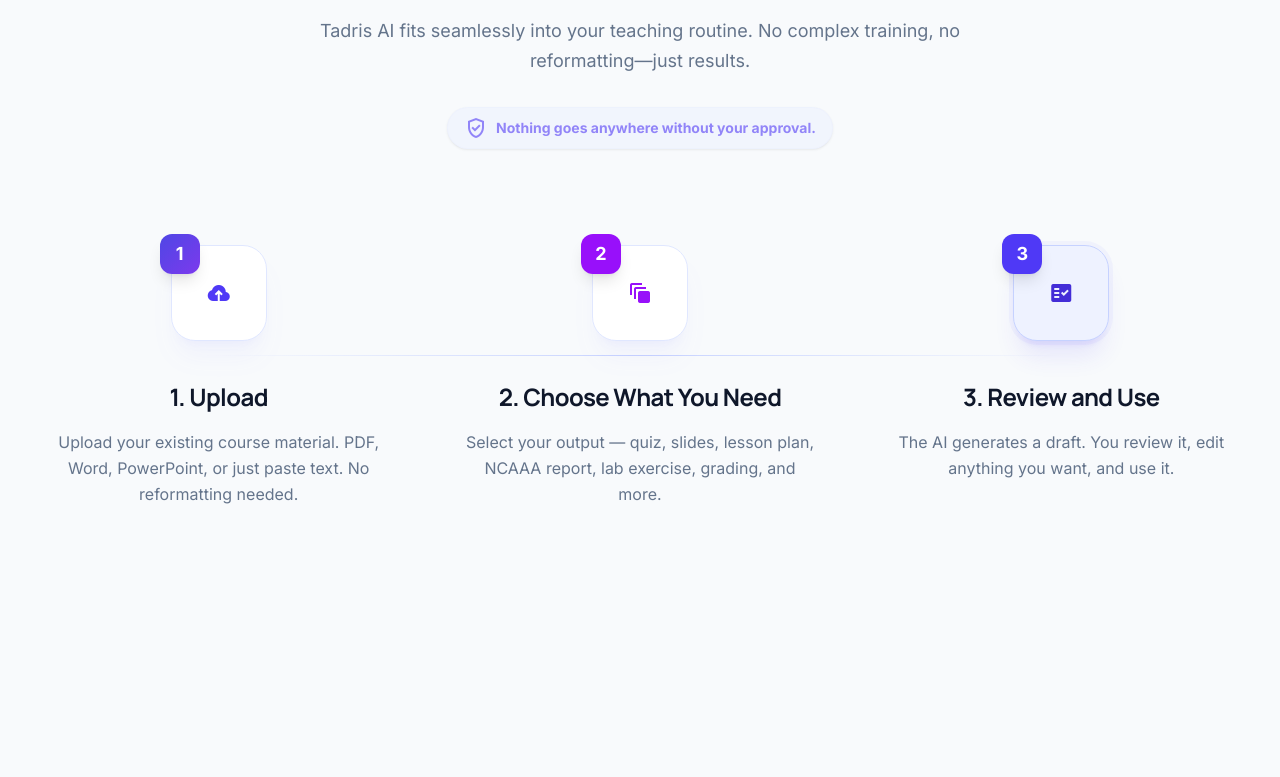
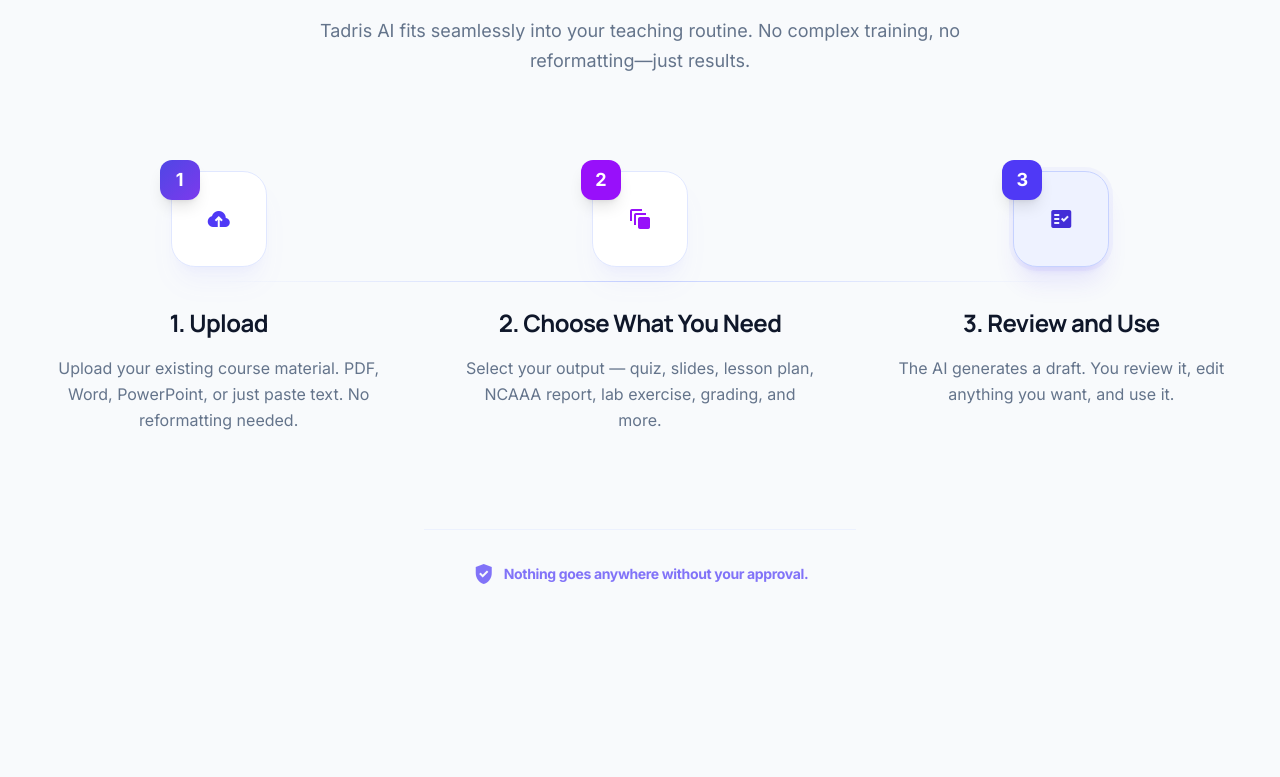
Before and after one commit to PercevioLabs/tadris-ai, a Next.js app: page / in a window 1280 px wide. Shown: the part 2263-3040 px from the top of the page. Built offline with nearby package versions, Linux system fonts and the light colour scheme.

Commit message:
ui: refine trust statement placement and benefit section typography

```diff
--- a/src/app/page.tsx
+++ b/src/app/page.tsx
@@ -781,14 +781,10 @@ export default function Page() {
               <h2 className="text-3xl sm:text-4xl lg:text-5xl font-extrabold font-headline mb-6 tracking-tight">
                 A Simple 3-Step Workflow
               </h2>
-              <p className="text-on-surface-variant text-base sm:text-lg max-w-2xl mx-auto leading-relaxed mb-8">
+              <p className="text-on-surface-variant text-base sm:text-lg max-w-2xl mx-auto leading-relaxed">
                 Tadris AI fits seamlessly into your teaching routine. No complex training, no
                 reformatting—just results.
               </p>
-              <div className="inline-flex items-center gap-2 px-4 py-2 rounded-full bg-indigo-50 border border-indigo-100/50 text-indigo-600 text-sm font-bold shadow-sm animate-pulse-soft">
-                <span className="material-symbols-outlined text-lg">verified_user</span>
-                Nothing goes anywhere without your approval.
-              </div>
             </div>
 
             <div className="relative">
@@ -859,6 +855,19 @@ export default function Page() {
                   <p className="text-on-surface-variant leading-relaxed text-sm sm:text-base px-2">
                     The AI generates a draft. You review it, edit anything you want, and use it.
                   </p>
+                </div>
+              </div>
+
+              {/* Integrated Trust Marker */}
+              <div className="mt-16 sm:mt-24 text-center">
+                <div className="inline-flex items-center gap-2 text-indigo-600/70 font-bold text-sm tracking-tight border-t border-indigo-100/50 pt-8 px-12">
+                  <span
+                    className="material-symbols-outlined text-[18px]"
+                    style={{ fontVariationSettings: "'FILL' 1" }}
+                  >
+                    verified_user
+                  </span>
+                  Nothing goes anywhere without your approval.
                 </div>
               </div>
             </div>
@@ -1069,7 +1078,7 @@ export default function Page() {
                 <span className="material-symbols-outlined text-indigo-600 text-3xl">schedule</span>
               </div>
               <h4 className="font-bold font-headline text-2xl mb-4 text-on-surface">
-                6.7 Hours of Admin. Every Week. Gone
+                6-7 Hours of Admin. Every Week. Gone
               </h4>
               <p className="text-on-surface-variant leading-relaxed">
                 That's the average time Saudi faculty lose to admin tasks Tadris handles. Time you
```
